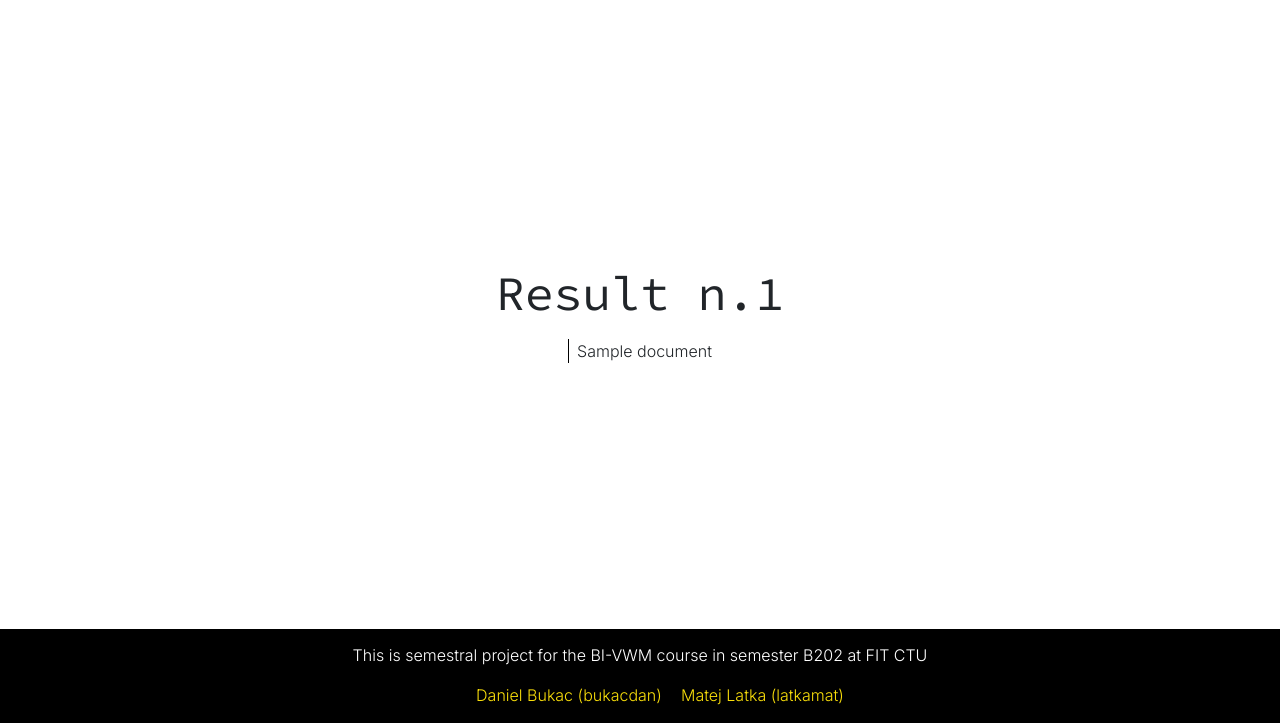
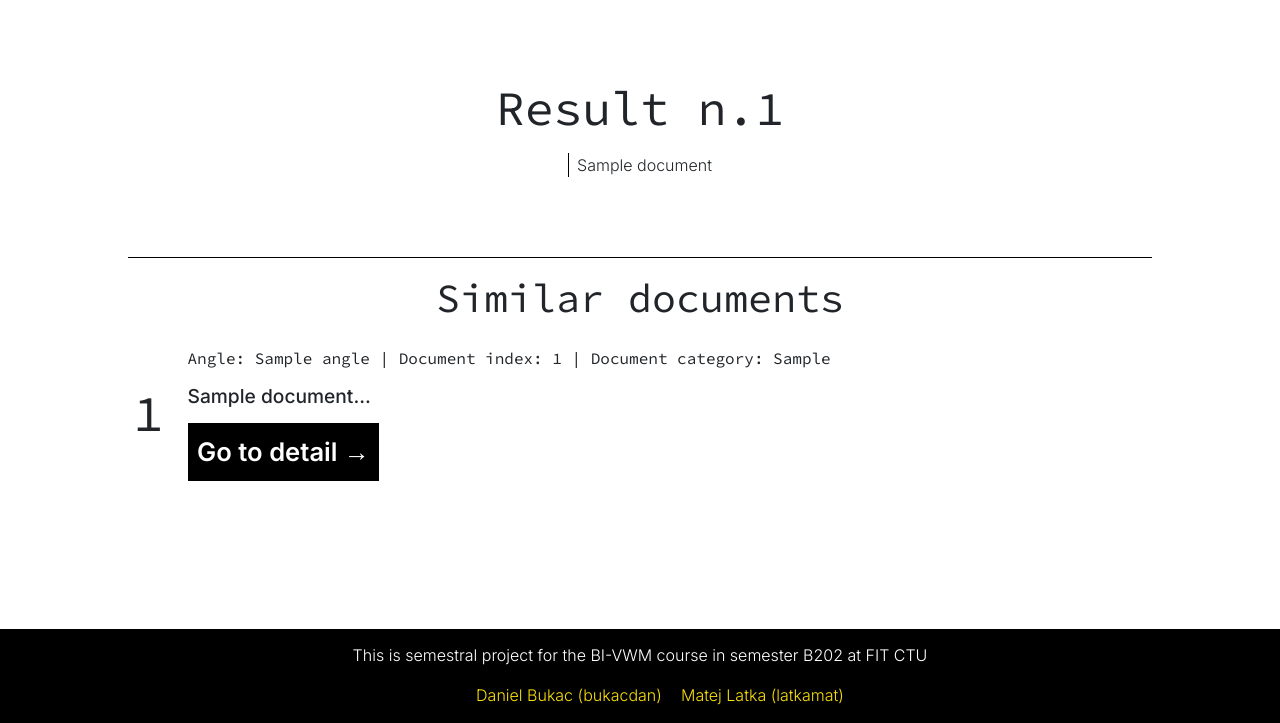
Before and after one commit to bukacdan/LSI-vector-model, a Flask app: template web/templates/detail.html in a window 1280 px wide. Shown: the part 77-800 px from the top of the page. Run offline with Flask 2, Linux system fonts and the light colour scheme; the template is opened without the code that fills it: most values are stand-ins (such as "Sample title", 1, 10 or a date in 2020); some libraries are stand-ins or nearby versions.

Commit message:
Search similar documents

```diff
--- a/web/static/css/detail.css
+++ b/web/static/css/detail.css
@@ -1,3 +1,7 @@
+#detail {
+    margin-top: 5rem;
+}
+
 #detail .detail-headline {
     font-size: 3rem;
     margin-bottom: 1rem;
@@ -8,3 +12,9 @@
     padding-left: .5rem;
     border-left: 1px solid black;
 }
+
+.detail-separator {
+    margin-top: 5rem;
+    width: 80%;
+    background-color: black;
+}
--- /dev/null
+++ b/web/static/css/similar.css
@@ -0,0 +1,28 @@
+#similar {
+  margin-left: 6%;
+}
+
+#similar .result-list {
+  list-style: none;
+  counter-reset: fancy-counter;
+}
+
+#similar .result-item {
+  counter-increment: fancy-counter;
+  display: flex;
+  align-items: center;
+  width: 99%;
+  padding: 1rem;
+  border-bottom: solid 1px black;
+}
+
+#similar .result-item:last-of-type {
+  border-bottom: none;
+}
+
+#similar .result-item::before {
+  content: counter(fancy-counter);
+  font-size: 3.2rem;
+  margin-right: 1.5rem;
+  font-family: 'Source Code Pro', monospace;
+}
--- a/web/templates/detail.html
+++ b/web/templates/detail.html
@@ -1,11 +1,12 @@
 {% extends "base.html" %}
 
 {% block head %}
+<link rel='stylesheet' href={{ url_for('static', filename='css/similar.css') }} />
 <link rel='stylesheet' href={{ url_for('static', filename='css/detail.css') }} />
 {% endblock %}
 
 {% block content %}
-  <section id="detail" class="full-page">
+  <section id="detail" class="page-content vertical-centered">
     <h1 class="technical detail-headline">
       Result n.{{ index }}
     </h1>
@@ -13,4 +14,34 @@
       {{ text["document"] }}
     </article>
   </section>
+  {% if similar | length > 0 %}
+
+    <section class="page-content vertical-centered">
+      <hr class="detail-separator">
+    </section>
+
+    <section class="page-content vertical-centered">
+      <h1 class="technical detail-headline">Similar documents</h1>
+    </section>
+
+    <section id="similar">
+      <ol class="result-list">
+        {% for s in similar %}
+          <li class="result-item">
+            <article class="result-article">
+              <header>
+                <p class="technical">
+                  Angle: {{ s["angle"] }} |
+                  Document index: {{ s["document_index"] }} |
+                  Document category: {{ s["document_category"] }}
+                </p>
+                <p class="text">{{ s["document"][:100] }}...</p>
+              </header>
+              <a href="{{ url_for('detail', idx=loop.index) }}"><button class="submit-btn">Go to detail &rarr;</button></a>
+            </article>
+          </li>
+        {% endfor %}
+      </ol>
+    </section>
+  {% endif %}
 {% endblock %}
```
Also changed, not shown: web/lsiModel.py (+25 -6 lines), web/static/css/similars.css (added, +42 -0 lines), web/templates/results.html (+7 -9 lines), web/views/views.py (+6 -1 lines), 1 other file.
